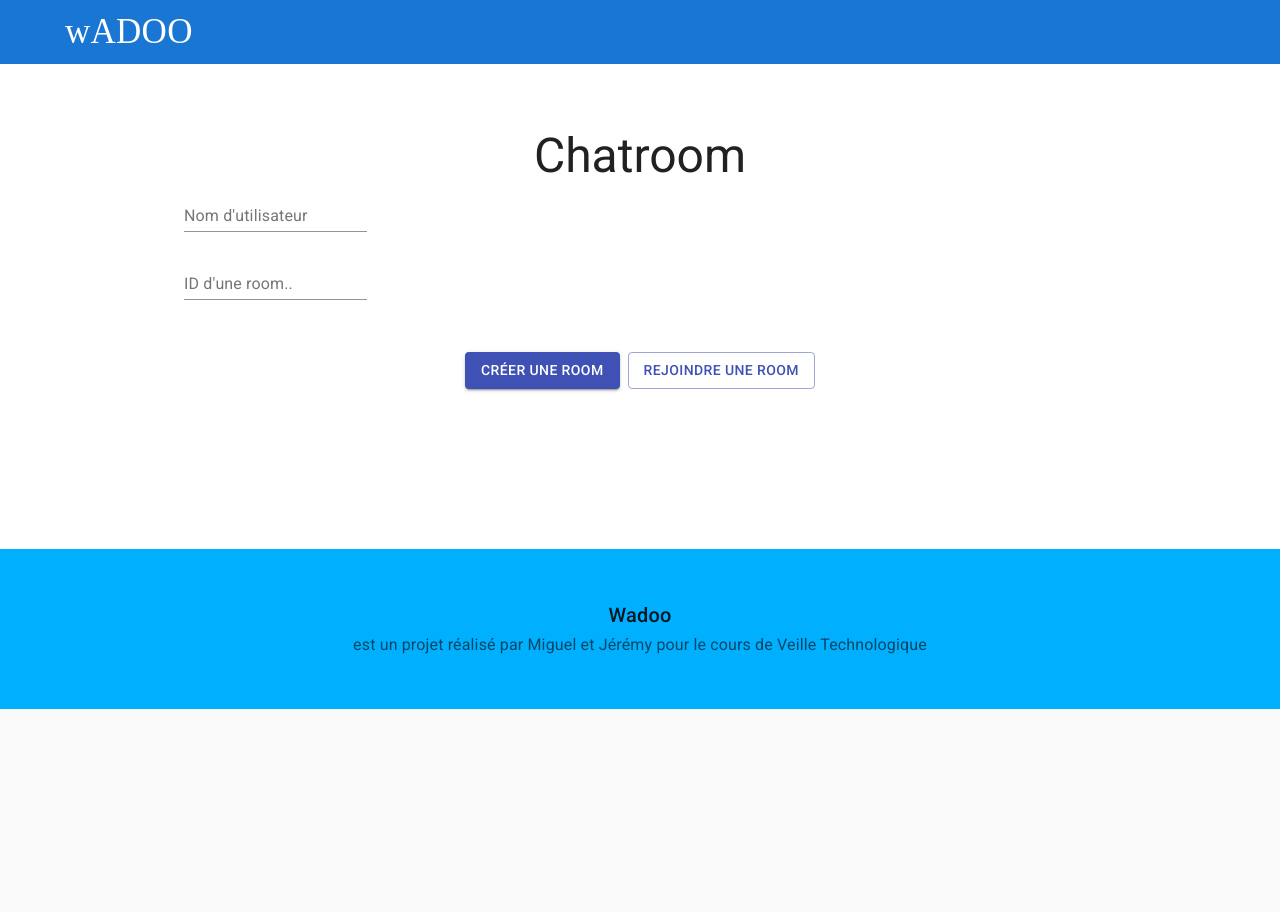
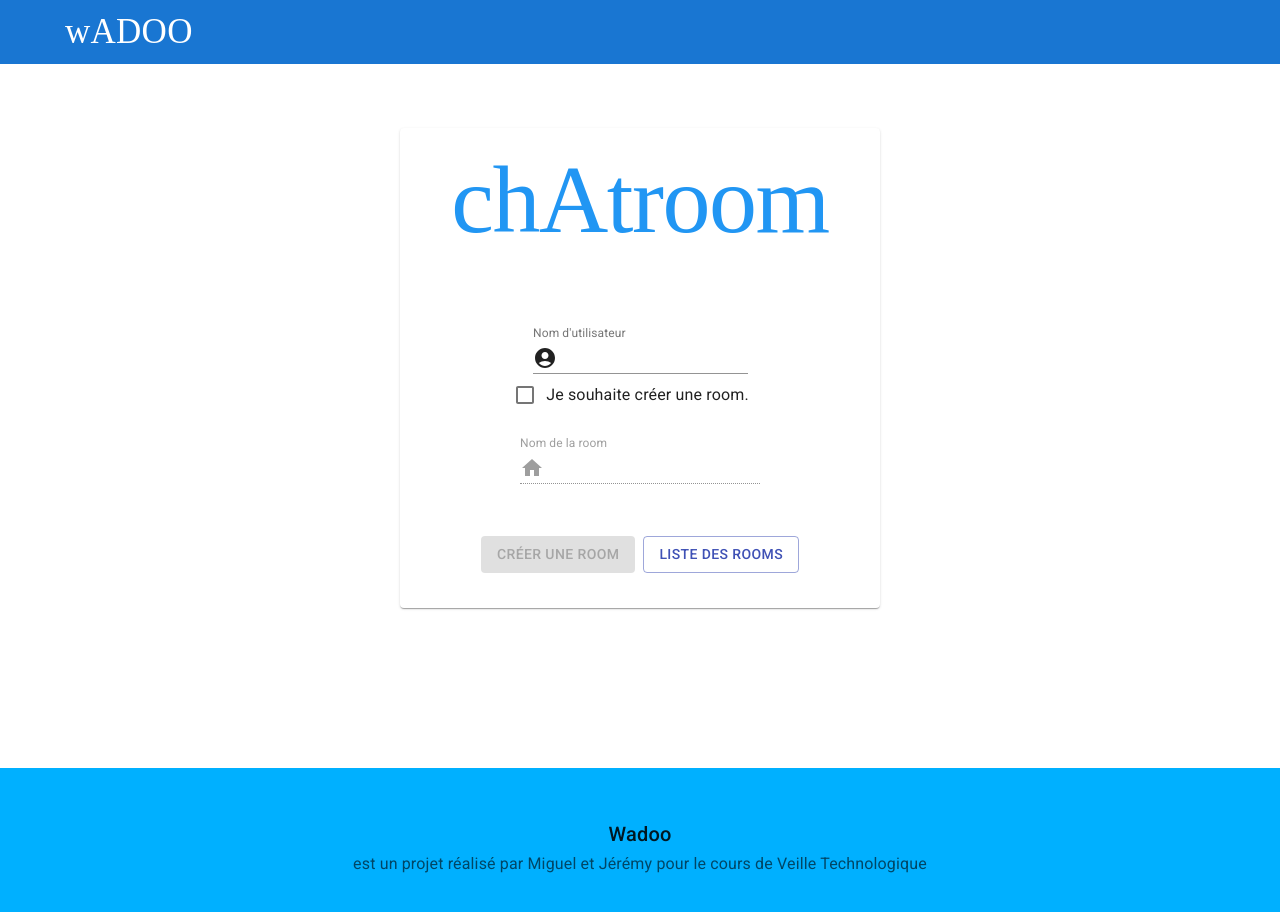
Before and after one commit to MrBigboka/wadoo, a React (Create React App) app in the folder web/: page /chatroom in a window 1280 px wide. Shown: the top 912 px of the page. Before the commit the page ends 800 px from the top, so only its background shows below. Built offline with nearby package versions, Linux system fonts and the light colour scheme; no server answers.

Commit message:
Refonte graphique et évolution de l'interface
J'ai fait plusieurs mise à jours majeurs au niveau de l'interface. Il me restera le mapage des rooms et visité à faire et préparer l'interface de chat (que tu peux faire si t'as le temps avant moi)

```diff
--- a/web/src/Chatroom.js
+++ b/web/src/Chatroom.js
@@ -1,9 +1,11 @@
 import React, {useState, useEffect} from 'react';
-import io from 'socket.io-client'
-import Chat from './components/Chat'
-import { Container, CardContent, Card, TextField, Button, CssBaseline, Typography } from '@material-ui/core'
+import io from 'socket.io-client';
+import Chat from './components/Chat';
+import SvgIcon from '@mui/material/SvgIcon';
+import { Container, TextField, Button, CardContent, CssBaseline, Typography, InputAdornment, Checkbox, FormControlLabel, Card, HomeIcon  } from '@material-ui/core'
 import useStyles from './styles';
 import { Stack } from '@mui/material';
+import AccountCircle from '@mui/icons-material/AccountCircle';
 
 const PORT = 3001;
 
@@ -16,6 +18,9 @@ const Chatroom = () => {
     const [username, setUsername] = useState("");
     const [room, setRoom] = useState("");
     const [showChat, setShowChat] = useState(false);
+    const [checked, setChecked] = useState(false);
+    const [disable, setDisable] = useState(true);
+    const [enable, setEnable] = useState(false);
     const [roomList, setRoomList] = useState([]);
 
     useEffect(() => {
@@ -24,6 +29,24 @@ const Chatroom = () => {
             //... permet de garder la liste de message et ajouter le nouveau message
         })
     }, [socket]);
+
+    const handleChecked = (event) => {
+        console.log('état du bouton')
+        setChecked(event.target.checked);
+        if (event.target.checked === true) {
+            handleEnable()
+        } else {
+            handleDisabled()
+        }
+    }
+
+    function HomeIcon(props) {
+        return (
+          <SvgIcon {...props}>
+            <path d="M10 20v-6h4v6h5v-8h3L12 3 2 12h3v8z" />
+          </SvgIcon>
+        );
+      }
 
     const joinRoom = () => {
         if (username !== "" && room !== "") {
@@ -39,6 +62,17 @@ const Chatroom = () => {
         }
     }
 
+    const handleDisabled = () => {
+        setDisable(true)
+        setEnable(false)
+    }
+
+
+    const handleEnable = () => {
+        setDisable(false)
+        setEnable(true)
+    }
+
     //Les rooms vont devoir être aléatoire selon la liste de user dans la file d'attente
 
     return (
@@ -48,22 +82,54 @@ const Chatroom = () => {
             <div className={classes.container}>
             <Container maxWidth="md">
                 {!showChat ? (
-                    <div>
-                        <Typography variant="h3" align="center"> Chatroom </Typography>
-                        <div className="room-field" justify="center">
+                    <div align='center'>
+                        <Card className={classes.card}>
+                            <CardContent className={classes.cardContent}>
+                                <Typography style={{ fontFamily: 'WillyWonka'}} className={classes.title} variant="h1" align="center">
+                                    chAtroom </Typography>
+                                <div className="room-field" style={{ textAlign: 'center'}}>
                                     <TextField
                                         name="name"
+                                        id="filled-hidden-label-normal"
+                                        InputProps={{
+                                            startAdornment: (
+                                            <InputAdornment position="start">
+                                                <AccountCircle />
+                                            </InputAdornment>
+                                            ),
+                                        }}
                                         onChange={ e => {
                                             setUsername(e.target.value)
                                             }}
                                         label="Nom d'utilisateur"
                                     />
+                                    <br/>
+                                    <div style={{marginBottom: '20px'}}>
+                                        <FormControlLabel
+                                        label="Je souhaite créer une room."
+                                        control={
+                                            <Checkbox
+                                                checked={checked}
+                                                onChange={handleChecked}
+                                                color="primary" />
+                                        }
+                                        />
                                     </div>
-                        <br/>
-                        <div className="name-field">
+                                </div>
+                                <div className="name-field" style={{ textAlign: 'center'}}  >
                                     <TextField
+                                        disabled={disable}
                                         name="room"
-                                label="ID d'une room.."
+                                        id="filled-hidden-label-normal"
+                                        label="Nom de la room"
+                                        InputProps={{
+                                            startAdornment: (
+                                            <InputAdornment position="start">
+                                                <HomeIcon />
+                                            </InputAdornment>
+                                            ),
+                                        }}
+                                        style={{ width: '15pc', height: '3pc'}}
                                         onChange={ e => {
                                             setRoom(e.target.value)
                                         }}
@@ -76,9 +142,11 @@ const Chatroom = () => {
                                     spacing={1}
                                     justifyContent="center"
                                 >
-                            <Button onClick={joinRoom} color='primary' variant="contained"> Créer une room </Button>
-                            <Button onClick={joinRoom} color='primary' variant="outlined"> Rejoindre une room </Button>
+                                    <Button onClick={joinRoom} disabled={disable} color='primary' variant="contained"> Créer une room </Button>
+                                    <Button onClick={joinRoom} disabled={enable} color='primary' variant="outlined"> Liste des rooms </Button>
                                 </Stack>
+                        </CardContent>
+                        </Card>
                     </div>
                 )
                 :(
--- a/web/src/styles.js
+++ b/web/src/styles.js
@@ -18,6 +18,25 @@ const useStyles = makeStyles((theme) => ({
         height: '500px',
         width: '1000px'
     },
+    inputText: {
+        color: 'rgba(0,0,0,0.87)',
+        fontSize: '16px',
+        letterSpacing: '0.5px',
+        lineHeight: '28px',
+        textAlign: 'center',
+    },
+    title: {
+        marginBottom: '70px',
+        color: '#2196f3'
+    },
+    cardContent: {
+        flexGrow: 5,
+    },
+    card: {
+        width: '30pc',
+        height: '30pc',
+        display: 'flex',
+    },
 }));
 
 export default useStyles
```
Lines whose indentation alone changed are shown as unchanged.
